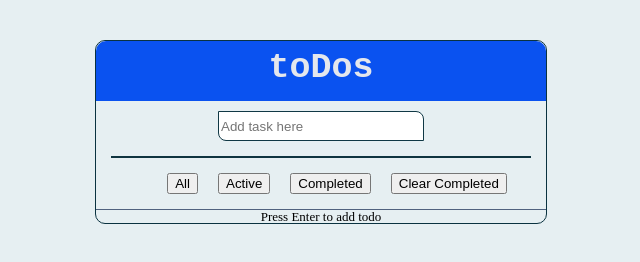
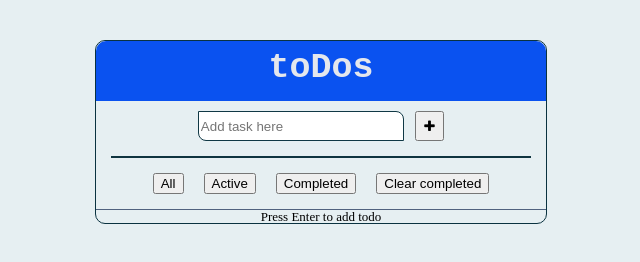
Before and after one commit to 32penkin/My-test-to-do-list, a plain HTML site: page index.html in a window 1280 px wide. Shown: the whole page, without its empty margins (319-959 px from the left). Drawn offline with Linux system fonts and the light colour scheme.

Commit message:
Added some new features
Added "add" button, added illumination of current filters

```diff
--- a/index.html
+++ b/index.html
@@ -11,6 +11,7 @@
 	<header class = "header">
 		<div class = "hat"><h1>toDos</h1></div>
 		<input type="text" class = "text1" id = "text2" placeholder="Add task here">
+		<button class = "addButton" id = "add_button"><i class="fa fa-plus" aria-hidden="true"></i></button>
 	</header>
 
 	<main class = "main">
@@ -18,13 +19,7 @@
 	</main>
 
 	<footer class = "foot">
-		<ul id = "footLi" class = "hr">
-			<li><span id = "rem_count"></span></li>
-			<li><button id = "show_all">All</button></li>
-			<li><button id = "show_active">Active</button></li>
-			<li><button id = "show_comleted">Completed</button></li>
-			<li><button id = "clear_completed">Clear Completed</button></li>
-		</ul>
+		<ul id = "footLi" class = "hr"></ul>
 	</footer>
 
 	<footer class = "last_foot">
--- a/js/main.js
+++ b/js/main.js
@@ -6,6 +6,7 @@ edit - doubleclick t/f
 var dataListAll  = [];
 var dataListActive = [];
 var dataListCompleted = [];
+//var currentFilter = "";
 
 var inputItemText = document.getElementById("text2");
 inputItemText.focus();
@@ -21,50 +22,16 @@ inputItemText.onkeyup = function (event) {
 	render(dataListAll);
 }
 
-var deleteCompletedButton = document.getElementById("clear_completed");
-deleteCompletedButton.onclick = function() {
-	//debugger;
-
-	var filteredDtaListAll = dataListAll.filter(function (item){
-		var filteredItem;
-		if(item.checked) filteredItem = item;
-		return filteredItem;
-	});
-	for(var i = 0; i < dataListAll.length; i++){
-		for(var j = 0; j < filteredDtaListAll.length; j++){
-			if(dataListAll[i] === filteredDtaListAll[j]) dataListAll.splice(i, 1);
-		}
-	}
-
+var addButton = document.getElementById("add_button");
+addButton.onclick = function() {
+	dataListAll.push({ value: inputItemText.value, checked: false, edit: false});
+	inputItemText.focus();
+	inputItemText.select();
 	render(dataListAll);
+	//renderFooter();
 }
 
-var showCompletedButton = document.getElementById("show_comleted");
-showCompletedButton.onclick = function() {
-	for(var i = 0; i < dataListAll.length; i++) {
-		if(dataListAll[i].checked){
-			dataListCompleted.push(dataListAll[i]);
-		}
-	}
-	render(dataListCompleted);
-	dataListCompleted = [];
-}
 
-var showActiveButton = document.getElementById("show_active");
-showActiveButton.onclick = function() {
-	for(var i = 0; i < dataListAll.length; i++) {
-		if(!dataListAll[i].checked){
-			dataListActive.push(dataListAll[i]);
-		}
-	}
-	render(dataListActive);
-	dataListActive = [];
-}
-
-var showAllButton = document.getElementById("show_all");
-showAllButton.onclick = function () {
-	render(dataListAll);
-}
 
 
 
@@ -73,15 +40,11 @@ function render(dl) {
 	container.innerHTML = '';
 
 
-
 	dl.forEach(function(dataItem) {
 		var itemLi = document.createElement("li");
 		itemLi.className = "view";
-		/*
-		var itemCount = document.getElementById("rem_count");
-		var totalItems = dl.length;
-		itemCount.innerHTML = "Items left: " + totalItems;
-		*/
+
+
     	if (dataItem.edit) {
       		var internalElement = document.createElement('input');
      		internalElement.type = 'text';
@@ -165,3 +128,90 @@ function render(dl) {
 
 	});
 }
+//-------------------------------------------------------
+
+function renderFooter(currentFilter){
+	var buttonContainer = document.getElementById("footLi");
+	buttonContainer.innerHTML = "";
+//-------------------------------------------------------
+	var button1 = document.createElement("li");
+	var showAllButton = document.createElement("button");
+	showAllButton.id = "show_all";
+	showAllButton.innerText = "All";
+	showAllButton.className = currentFilter === "All" ? "filtered_button" : "";
+	showAllButton.onclick = function () {
+		render(dataListAll);
+		renderFooter("All");
+	};
+	button1.appendChild(showAllButton);
+	buttonContainer.appendChild(button1);
+//-------------------------------------------------------
+	var button2 = document.createElement("li");
+	var showActiveButton = document.createElement("button");
+	showActiveButton.id = "show_active";
+	showActiveButton.innerText = "Active";
+	showActiveButton.className = currentFilter === "Active" ? "filtered_button" : "";
+	showActiveButton.onclick = function() {
+		currentFilter = "Active";
+		for(var i = 0; i < dataListAll.length; i++) {
+			if(!dataListAll[i].checked){
+				dataListActive.push(dataListAll[i]);
+			}
+		}
+		render(dataListActive);
+		dataListActive = [];
+		renderFooter("Active");
+	};
+	button2.appendChild(showActiveButton);
+	buttonContainer.appendChild(button2);
+//-------------------------------------------------------
+	var button3 = document.createElement("li");
+	var showCompletedButton = document.createElement("button");
+	showCompletedButton.id = "show_comleted";
+	showCompletedButton.innerText = "Completed";
+	showCompletedButton.className = currentFilter === "Completed" ? "filtered_button" : "";
+	showCompletedButton.onclick = function() {
+		currentFilter = "Completed";
+		for(var i = 0; i < dataListAll.length; i++) {
+			if(dataListAll[i].checked){
+				dataListCompleted.push(dataListAll[i]);
+			}
+		}
+		render(dataListCompleted);
+		dataListCompleted = [];
+		renderFooter("Completed");
+	};
+	button3.appendChild(showCompletedButton);
+	buttonContainer.appendChild(button3);
+//-------------------------------------------------------
+	var button4 = document.createElement("li");
+	var deleteCompletedButton = document.createElement("button");
+	deleteCompletedButton.id = "clear_completed";
+	deleteCompletedButton.innerText = "Clear completed";
+	deleteCompletedButton.onclick = function() {
+		var filteredDtaListAll = dataListAll.filter(function (item){
+			var filteredItem;
+			if(item.checked) filteredItem = item;
+			return filteredItem;
+		});
+		for(var i = 0; i < dataListAll.length; i++){
+			for(var j = 0; j < filteredDtaListAll.length; j++){
+				if(dataListAll[i] === filteredDtaListAll[j]) dataListAll.splice(i, 1);
+			}
+		}
+
+		render(dataListAll);
+	};
+	button4.appendChild(deleteCompletedButton);
+	buttonContainer.appendChild(button4);
+}
+
+renderFooter("");
+
+/*
+в листе в твоем добавь вот что
+1 - при добавлении туду очищать поле
+2 - кнопку добавления (шо б была)
+3 - фильтры внизу - надо текущий выделять, чтобы понятно было на каком ты
+4 - clear completed удаляет только один, а надо чтобы все завершенные
+*/
--- a/styles/style.css
+++ b/styles/style.css
@@ -55,6 +55,12 @@ header input::input-placeholder:focus {
 	border: 1px solid #103845;
 	border-radius: 0 8px 0 8px;
 	margin-top: 10px;
+}
+
+.addButton {
+	height: 29.33px;
+	width: 29.33px;
+	margin-left: 7px;
 }
 
 
@@ -189,6 +195,10 @@ float:left;
 margin:0 10px;
 }
 
+.filtered_button {
+	border: 1.5px solid #5b3416;
+}
+
 .last_foot {
 
 	text-align: center;
```
